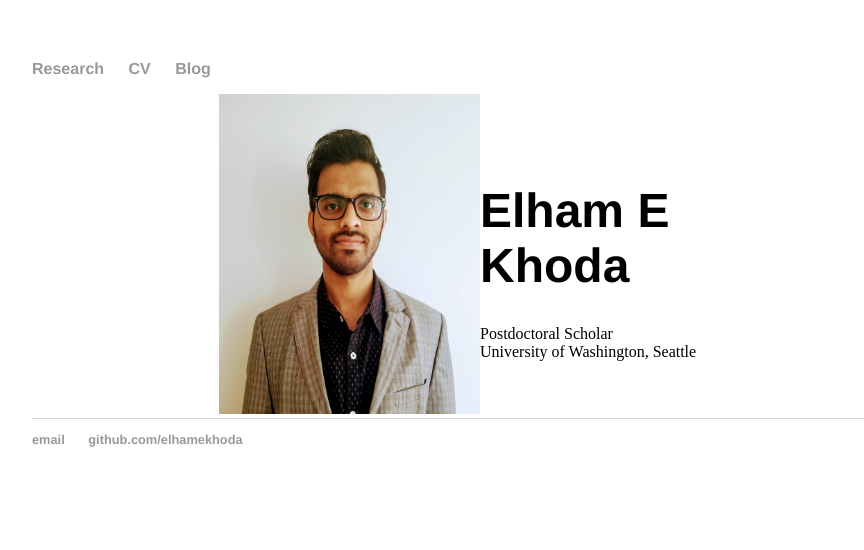
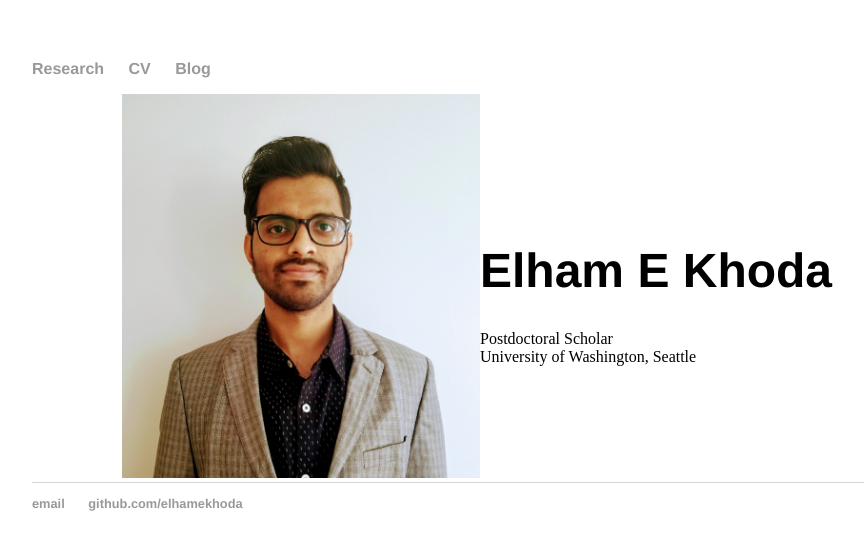
Before and after one commit to elhamekhoda/ekhoda.github.io, a Jekyll site: the page built from index.html, in a window 1280 px wide. Shown: the top 550 px of the page, without its empty margins (160-1024 px from the left). Built offline with Jekyll 4.4.1, drawn with Linux system fonts in a browser that asks for light colours.

Commit message:
updating photo

```diff
--- a/index.html
+++ b/index.html
@@ -7,24 +7,27 @@
       .container {
         display: flex;
         align-items: center;
-        justify-content: center
+        justify-content: center;
       }
       img {
         max-width: 100%
       }
       .image {
-        flex-basis: 40%
+        flex-basis: 40%;
+        justify-content: left;
       }
       .text {
+        font-family:'Helvetica', 'Arial', 'Sans-Serif';
         font-size: 20px;
         padding-left: 20px;
-        align-items: left;
+        align-items: right;
+        color: #333;
       }
  </style>
 
 <div class="container">
     <div class="image">
-		<img src="photo/elham_picture.jpg" alt="HTML" width="300" height="320" aligh="left">
+        <img src="photo/elham_picture.jpg" alt="HTML" style="height: 70%" aligh="left">
     </div>
     <div class="image">
         <h1>Elham E Khoda </h1>
```
Lines whose indentation alone changed are shown as unchanged.
